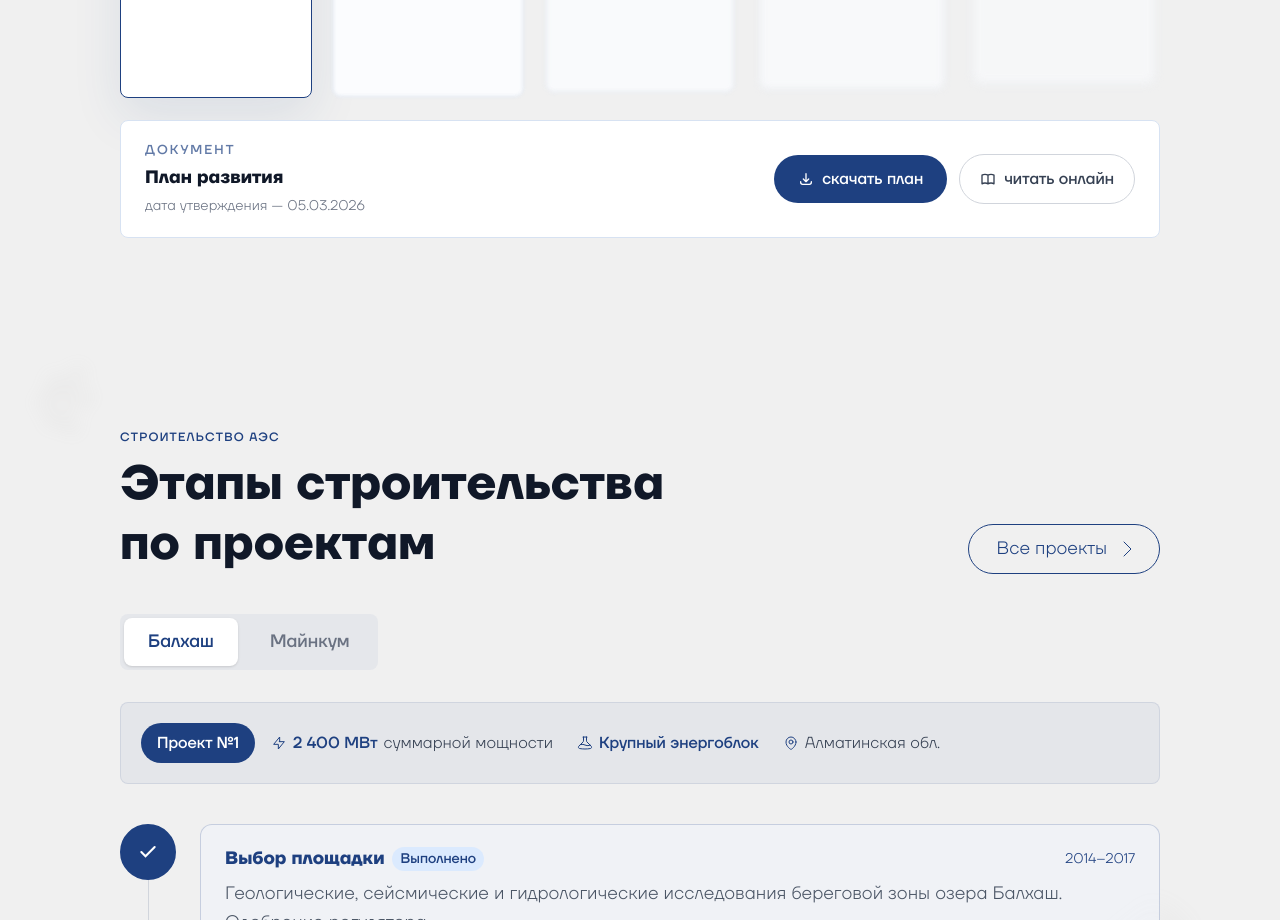
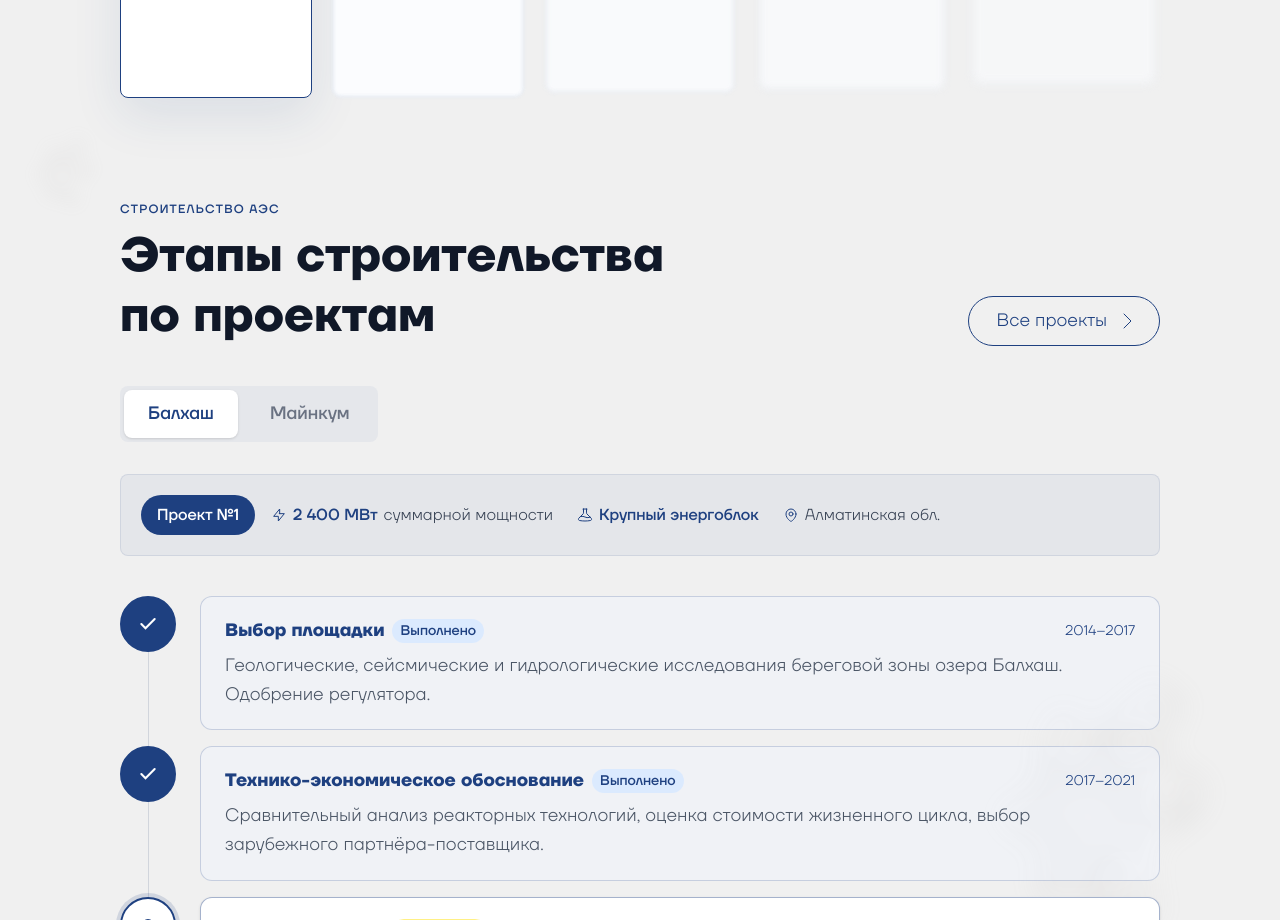
Before and after one commit to Bublik-05/knpp_practice, a Next.js app in the folder apps/web/: page / in a window 1280 px wide. Shown: the part 6680-7600 px from the top of the page. Built offline with nearby package versions, Linux system fonts and the light colour scheme; no server answers.

Commit message:
calender , doc dowload for plan roadmap in main and etc

```diff
--- a/apps/web/components/main/DevelopmentPlan.tsx
+++ b/apps/web/components/main/DevelopmentPlan.tsx
@@ -246,38 +246,6 @@ export default function DevelopmentPlan() {
                         })}
                     </div>
                 </div>
-
-                <div className="relative z-20 flex items-center justify-between gap-6 rounded-lg border border-[#D7E2F2] bg-white px-6 py-5">
-                    <div className="flex flex-col gap-1">
-                        <p className="text-[13px] uppercase tracking-[0.16em] text-[#1E4080]/70">
-                            Документ
-                        </p>
-                        <p className="text-lg font-bold text-gray-900">
-                            {planDoc.title}
-                        </p>
-                        <p className="text-[14px] font-light text-gray-500">
-                            {planDoc.date}
-                        </p>
-                    </div>
-
-                    <div className="flex flex-wrap items-center gap-3 shrink-0">
-                        <a
-                            href={planDoc.downloadUrl}
-                            className="inline-flex items-center gap-2 rounded-full bg-[#1E4080] px-6 py-3 text-white transition-colors hover:bg-[#163366]"
-                        >
-                            <DownloadIcon />
-                            скачать план
-                        </a>
-
-                        <a
-                            href={planDoc.readUrl}
-                            className="inline-flex items-center gap-2 rounded-full border border-gray-300 px-5 py-3 text-gray-700 transition-colors hover:border-[#1E4080] hover:bg-gray-50"
-                        >
-                            <ReadIcon />
-                            читать онлайн
-                        </a>
-                    </div>
-                </div>
             </div>
         </section>
     );
```
